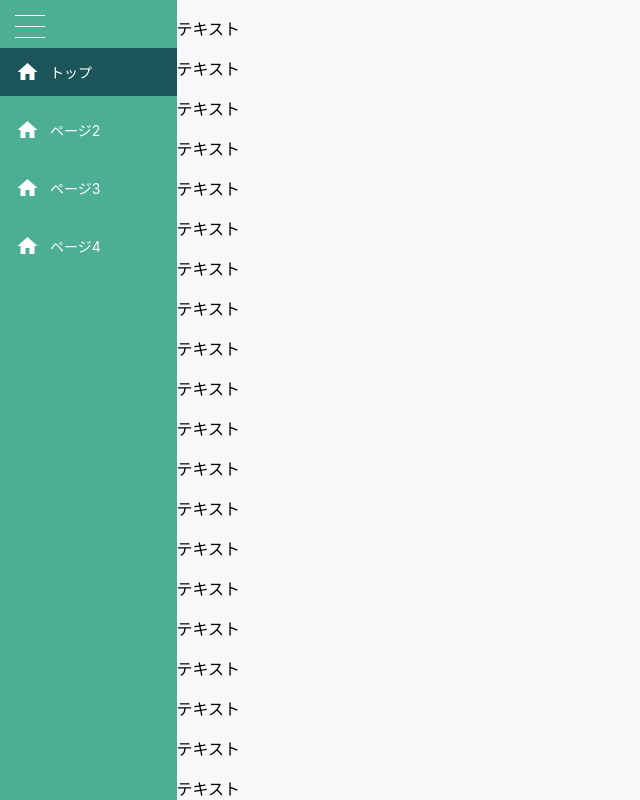
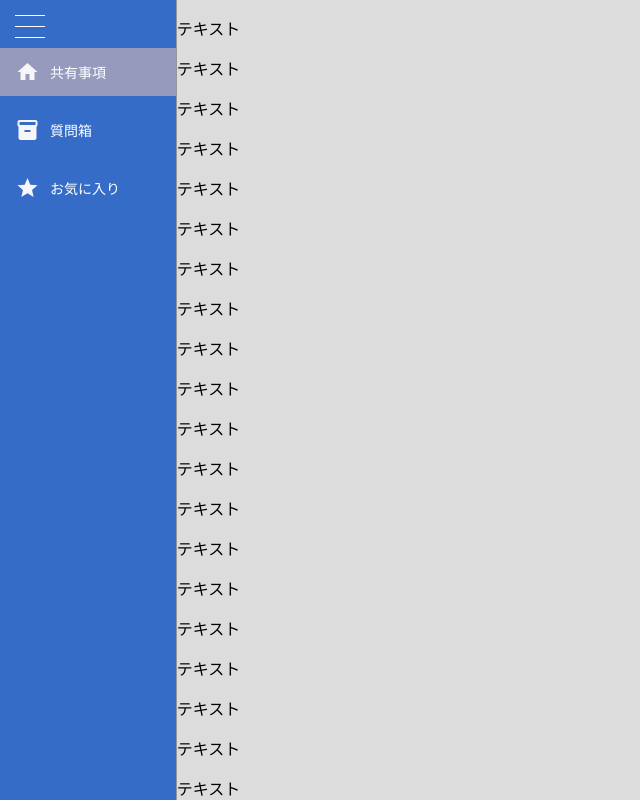
Before and after one commit to Fukuhara2054/Information-sharing, a Next.js app: page / in a window 1280 px wide. Shown: the top 800 px of the page, without its empty margins (0-640 px from the left). Built offline with nearby package versions, Linux system fonts and the light colour scheme.

Commit message:
サイドメニューバー

```diff
--- a/components/layouts/Layout.module.scss
+++ b/components/layouts/Layout.module.scss
@@ -28,7 +28,9 @@
       position: sticky;
       top: 0;
       height: 100vh;
-      background-color: #4CAF93;
+      background-color: #356CC7;
+      border-right: 1.5px solid;
+      border-right-color: #979797;
 
       padding-left: $paddings;
       padding-right: $paddings;
@@ -126,7 +128,7 @@
 
       &:hover {
 
-        background-color: #1B555A;
+        background-color: #87A5C7;
       }
     }
 
@@ -135,7 +137,7 @@
 
       display: block;
       flex-shrink: 0;
-      fill: white;
+      fill: #F7F5F7;
       width: 25px;
 
       margin-top: 12px; // 微調整
@@ -151,7 +153,7 @@
 
     .mainContent {
 
-      background: #F6F8FA;
+      background: #DDDCDD;
       width: 100%;
     }
   }
--- a/components/layouts/Layout.tsx
+++ b/components/layouts/Layout.tsx
@@ -1,8 +1,10 @@
 import { FC, memo, ReactNode, useState } from "react";
 import Link from "next/link";
 import styles from "./Layout.module.scss";
+import { useRouter } from "next/router";
 import HomeIcon from "@mui/icons-material/Home";
-import { useRouter } from "next/router";
+import InventoryIcon from '@mui/icons-material/Inventory';
+import StarIcon from '@mui/icons-material/Star';
 
 
 type Props = {
@@ -17,25 +19,25 @@ type Navigation = {
 
 const navigations: Navigation[] = [
   {
-    pageName: "トップ",
+    pageName: "共有事項",
     path: "/",
     icon: <HomeIcon className={styles.icon}/>
   },
   {
-    pageName: "ページ2",
+    pageName: "質問箱",
     path: "/page2",
-    icon: <HomeIcon className={styles.icon}/>
+    icon: <InventoryIcon className={styles.icon}/>
   },
   {
-    pageName: "ページ3",
+    pageName: "お気に入り",
     path: "/page3",
-    icon: <HomeIcon className={styles.icon}/>
+    icon: <StarIcon className={styles.icon}/>
   },
-  {
-    pageName: "ページ4",
-    path: "/page4",
-    icon: <HomeIcon className={styles.icon}/>
-  },
+//   {
+//     pageName: "...",
+//     path: "/page4",
+//     icon: <HomeIcon className={styles.icon}/>
+//   },
 
 ]
 
@@ -66,7 +68,7 @@ export const Layout: FC<Props> = memo((props) => {
           <Link href={navigation.path} key={navigation.pageName}>
             <a
               className={styles.flexContainer}
-              style={{ background: isPageActive(navigation.path) ? "#1B555A" : "none" }}>
+              style={{ background: isPageActive(navigation.path) ? "#969BBE" : "none" }}>
               { navigation.icon }
               { menuOpen && <p className={styles.pageName}>{ navigation.pageName }</p> }
             </a>
```
